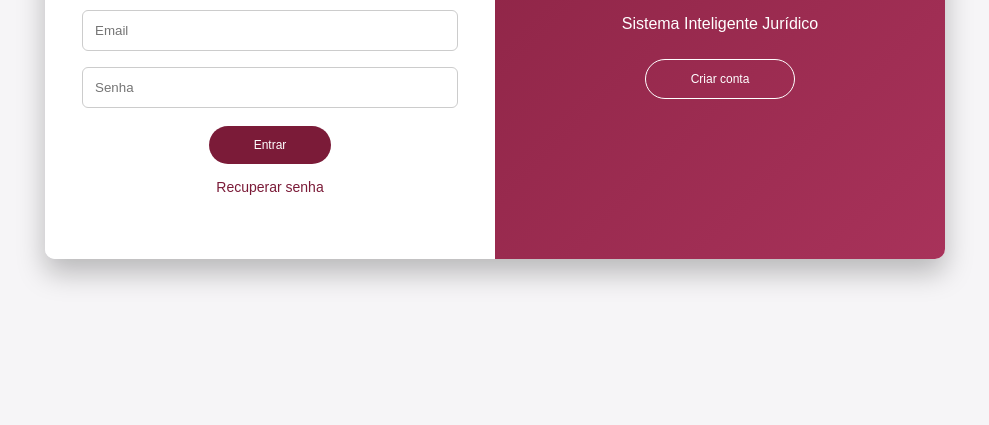
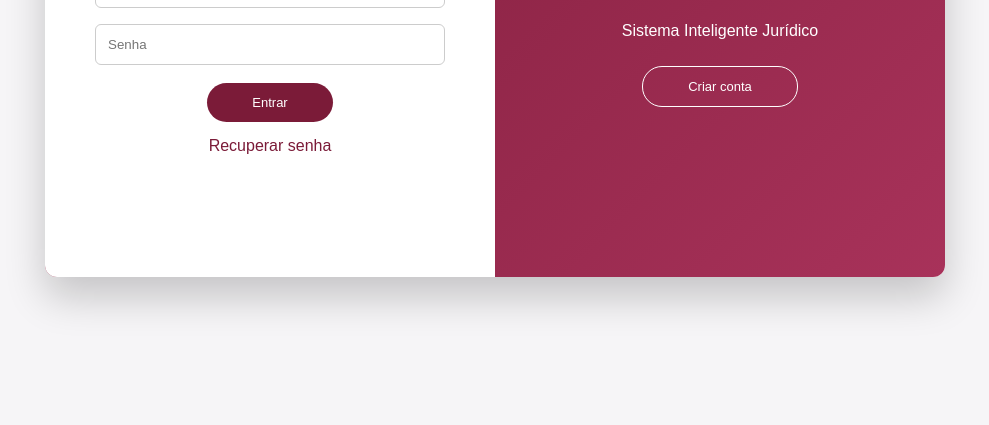
Before and after one commit to sistemaintegradojuridico/SIJ, a plain HTML site: page index.html in a window 1280 px wide. Shown: the part 391-816 px from the top of the page, without its empty margins (145-1134 px from the left). Drawn offline with Linux system fonts and the light colour scheme.

Commit message:
Update style.css

```diff
--- a/style.css
+++ b/style.css
@@ -1,3 +1,7 @@
+* {
+  box-sizing: border-box;
+}
+
 body {
   background: #f6f5f7;
   display: flex;
@@ -5,18 +9,17 @@ body {
   align-items: center;
   height: 100vh;
   font-family: Arial;
-  margin: 0;
 }
 
 .container {
   background: #fff;
-  border-radius: 10px;
+  border-radius: 12px;
   width: 900px;
   max-width: 100%;
-  min-height: 500px;
+  min-height: 520px;
   position: relative;
   overflow: hidden;
-  box-shadow: 0 14px 28px rgba(0,0,0,0.25);
+  box-shadow: 0 20px 40px rgba(0,0,0,0.2);
 }
 
 /* FORM */
@@ -49,7 +52,6 @@ body {
   z-index: 5;
 }
 
-/* FORM STYLE */
 form {
   background: #fff;
   display: flex;
@@ -58,7 +60,6 @@ form {
   height: 100%;
   justify-content: center;
   align-items: center;
-  text-align: center;
 }
 
 input {
@@ -75,27 +76,20 @@ button {
   border: none;
   background: #7B1B38;
   color: white;
-  font-size: 12px;
+  font-size: 13px;
   padding: 12px 45px;
   margin-top: 10px;
   cursor: pointer;
-  transition: 0.3s;
 }
 
 button:hover {
   background: #5a1328;
 }
 
-/* RECUPERAR */
 #recuperarSenha {
   margin-top: 15px;
   color: #7B1B38;
   cursor: pointer;
-  font-size: 14px;
-}
-
-#recuperarSenha:hover {
-  text-decoration: underline;
 }
 
 /* OVERLAY */
@@ -105,7 +99,6 @@ button:hover {
   left: 50%;
   width: 50%;
   height: 100%;
-  overflow: hidden;
 }
 
 .overlay {
@@ -129,7 +122,6 @@ button:hover {
   align-items: center;
   justify-content: center;
   text-align: center;
-  top: 0;
   height: 100%;
   width: 50%;
 }
```
